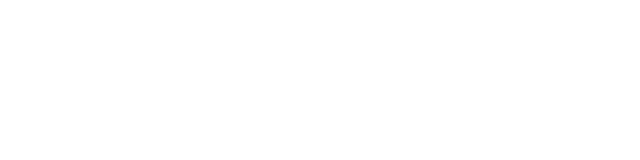
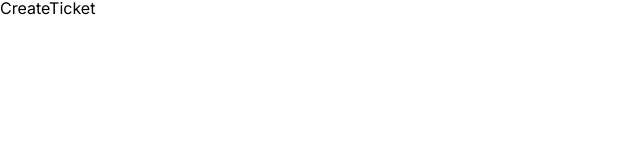
Before and after one commit to emretfn/patika-fimple-final-case, a React (Vite) app: page /basvuru-olustur in a window 1280 px wide. Shown: the top 160 px of the page, without its empty margins (0-640 px from the left). Built offline with nearby package versions, Linux system fonts and the light colour scheme.

Commit message:
feat: add react-router-dom and router configuration

```diff
--- a/package.json
+++ b/package.json
@@ -12,7 +12,8 @@
   },
   "dependencies": {
     "react": "^18.2.0",
-    "react-dom": "^18.2.0"
+    "react-dom": "^18.2.0",
+    "react-router-dom": "^6.21.0"
   },
   "devDependencies": {
     "@commitlint/cli": "^18.4.3",
--- a/src/App.tsx
+++ b/src/App.tsx
@@ -1,5 +1,8 @@
+import { RouterProvider } from "react-router-dom";
+import { router } from "./lib/router";
+
 function App() {
-  return <></>;
+  return <RouterProvider router={router} />;
 }
 
 export default App;
--- /dev/null
+++ b/src/layouts/DefaultLayout/DefaultLayout.tsx
@@ -0,0 +1,5 @@
+import { Outlet } from "react-router-dom";
+
+export default function DefaultLayout() {
+  return <Outlet />;
+}
--- /dev/null
+++ b/src/lib/router.tsx
@@ -0,0 +1,13 @@
+import { createBrowserRouter } from "react-router-dom";
+import CreateTicketPage from "../pages/CreateTicket/CreateTicketPage";
+import Error from "@/pages/Error/ErrorPage";
+import DefaultLayout from "@/layouts/DefaultLayout/DefaultLayout";
+
+export const router = createBrowserRouter([
+  {
+    path: "/",
+    element: <DefaultLayout />,
+    errorElement: <Error />,
+    children: [{ path: "/basvuru-olustur", element: <CreateTicketPage /> }],
+  },
+]);
--- /dev/null
+++ b/src/pages/CreateTicket/CreateTicketPage.tsx
@@ -0,0 +1,3 @@
+export default function CreateTicketPage() {
+  return <div>CreateTicket</div>;
+}
--- /dev/null
+++ b/src/pages/Error/ErrorPage.tsx
@@ -0,0 +1,3 @@
+export default function Error() {
+  return <div>Error</div>;
+}
```
Also changed, not shown: 1 other file (tests, documents, lock files or other folders).
